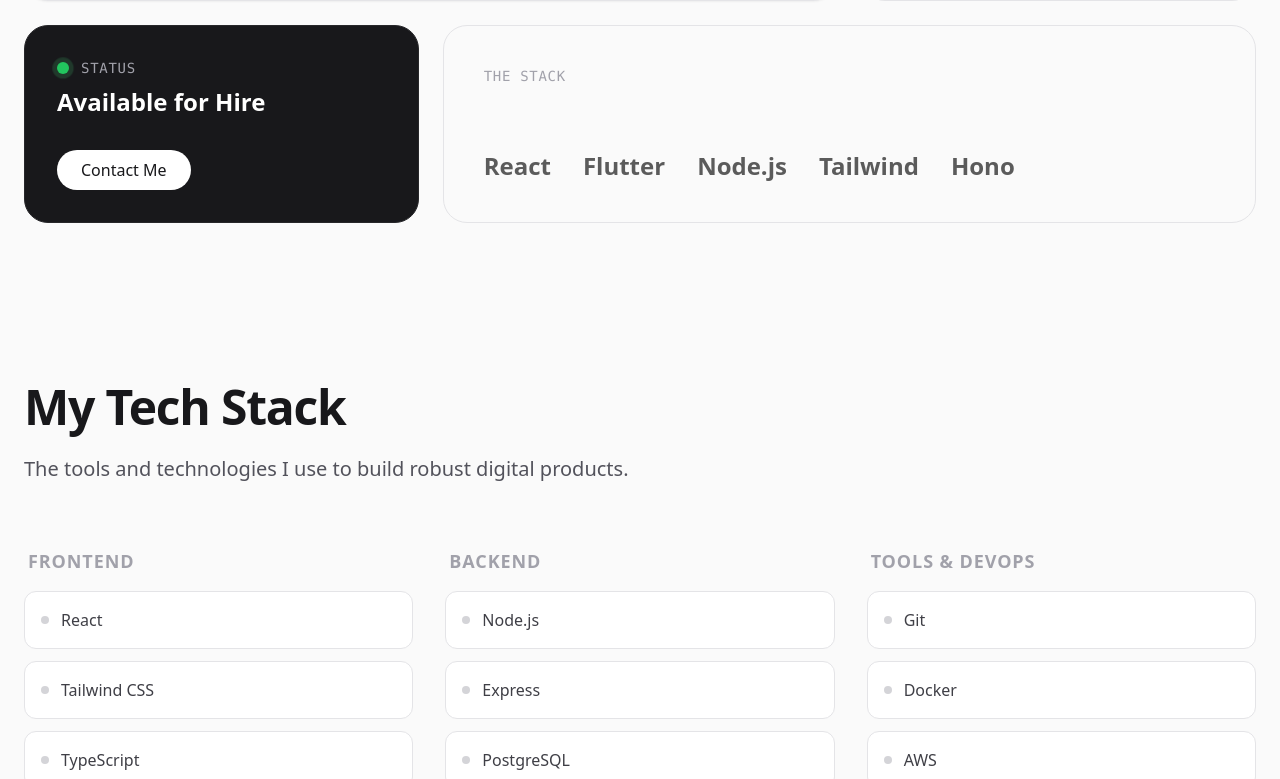
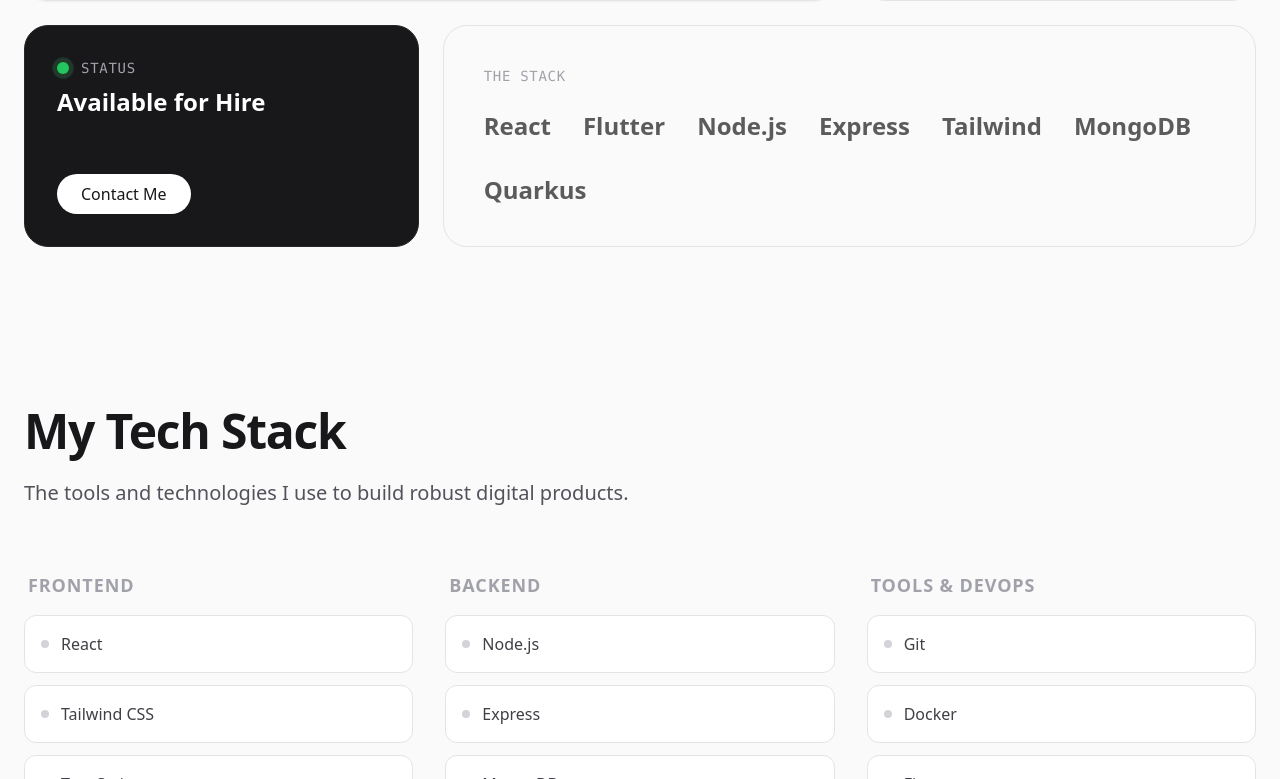
Before and after one commit to Ravi-Badami/Portfolio, a React (Vite) app in the folder portfolio/: page / in a window 1280 px wide. Shown: the part 561-1340 px from the top of the page. Built offline with nearby package versions, Linux system fonts and the light colour scheme.

Commit message:
Fixed the deployment issue

```diff
--- a/portfolio/package.json
+++ b/portfolio/package.json
@@ -28,5 +28,8 @@
     "postcss": "^8.4.33",
     "tailwindcss": "^3.4.1",
     "vite": "^5.0.8"
+  },
+  "engines": {
+    "node": ">=20.0.0"
   }
 }
--- a/portfolio/src/components/Hero/Index.jsx
+++ b/portfolio/src/components/Hero/Index.jsx
@@ -1,7 +1,5 @@
 import React from 'react';
-// import profileImg from '../../assets/profile.jpg'; // Image missing, using fallback
-
-// Tech Stack Icons (using text/emoji if icons missing, or generic placeholders)
+import { Link } from 'react-scroll';
 import { heroData } from '../../utils/content';
 
 const Hero = () => {
@@ -32,7 +30,7 @@
           </div>
         </div>
 
-        {/* Cell 3: Status (Available for hire) */}
+        {/* Cell 3: Status */}
         <div className="bg-zinc-900 rounded-3xl p-8 border border-zinc-800 flex flex-col justify-between group overflow-hidden relative">
           <div className="absolute inset-0 bg-grid-white/5 [mask-image:linear-gradient(0deg,white,rgba(255,255,255,0.6))] opacity-50" />
           <div className="relative z-10">
@@ -46,21 +44,28 @@
             <p className="text-white text-2xl font-semibold">{heroData.status}</p>
 
           </div>
-          <button className="mt-8 self-start px-6 py-2 bg-white text-zinc-900 rounded-full font-medium hover:scale-105 transition-transform w-full md:w-auto">
+          <Link
+            to="contact"
+            smooth={true}
+            duration={500}
+            offset={-50}
+            className="mt-8 self-start px-6 py-2 bg-white text-zinc-900 rounded-full font-medium hover:scale-105 transition-transform w-full md:w-auto text-center cursor-pointer relative z-20"
+          >
             Contact Me
-          </button>
+          </Link>
         </div>
 
         {/* Cell 4: Tech Stack */}
         <div className="md:col-span-2 bg-zinc-50 rounded-3xl p-8 md:p-10 border border-zinc-200 flex flex-col justify-between">
           <span className="text-zinc-400 font-mono text-sm uppercase tracking-wider mb-6 block">The Stack</span>
           <div className="flex flex-wrap gap-4 md:gap-8 items-center opacity-75 grayscale hover:grayscale-0 transition-all duration-500">
-             {/* Text placeholders for icons to be safe */}
              <span className="text-2xl font-bold text-zinc-800">React</span>
              <span className="text-2xl font-bold text-zinc-800">Flutter</span>
              <span className="text-2xl font-bold text-zinc-800">Node.js</span>
+             <span className="text-2xl font-bold text-zinc-800">Express</span>
              <span className="text-2xl font-bold text-zinc-800">Tailwind</span>
-             <span className="text-2xl font-bold text-zinc-800">Hono</span>
+             <span className="text-2xl font-bold text-zinc-800">MongoDB</span>
+             <span className="text-2xl font-bold text-zinc-800">Quarkus</span>
           </div>
         </div>
 
--- a/portfolio/src/components/Projects/ProjectCard.jsx
+++ b/portfolio/src/components/Projects/ProjectCard.jsx
@@ -4,20 +4,7 @@
   return (
     <div className="group flex flex-col h-full bg-white rounded-2xl overflow-hidden border border-zinc-200 transition-all duration-300 hover:-translate-y-2 hover:shadow-glow hover:border-teal-500/30">
       {/* Image / Placeholder */}
-      <div className="h-48 overflow-hidden bg-zinc-100 relative">
-        {project.image ? (
-          <img
-            src={project.image}
-            alt={project.title}
-            className="w-full h-full object-cover transform filter grayscale group-hover:grayscale-0 group-hover:scale-105 transition-all duration-700 ease-out"
-          />
-        ) : (
-          <div className="w-full h-full flex items-center justify-center text-zinc-300 font-mono text-xl bg-zinc-50">
-            {project.title.substring(0,2).toUpperCase()}
-          </div>
-        )}
-        <div className="absolute inset-0 bg-black/0 group-hover:bg-black/5 transition-colors duration-300" />
-      </div>
+
 
       <div className="p-6 flex flex-col flex-1">
         <h3 className="text-xl font-bold text-zinc-900 mb-2 group-hover:text-teal-600 transition-colors">
@@ -37,12 +24,29 @@
         </div>
 
         {/* Link Button */}
-        <a
-          href={project.link}
-          className="inline-flex items-center justify-center w-full px-4 py-2 bg-zinc-900 text-white rounded-lg font-medium text-sm hover:bg-zinc-800 transition-colors"
-        >
-          View Project
-        </a>
+        <div className="flex gap-3 mt-auto">
+          <a
+            href={project.link}
+            target="_blank"
+            rel="noopener noreferrer"
+            className="flex-1 inline-flex items-center justify-center px-4 py-2 bg-zinc-900 text-white rounded-lg font-medium text-sm hover:bg-zinc-800 transition-colors"
+          >
+            View Project
+          </a>
+          {project.github && (
+            <a
+              href={project.github}
+              target="_blank"
+              rel="noopener noreferrer"
+              className="inline-flex items-center justify-center px-3 py-2 bg-zinc-100 text-zinc-700 rounded-lg hover:bg-zinc-200 transition-colors"
+              aria-label="View Source Code"
+            >
+              <svg className="w-5 h-5" fill="currentColor" viewBox="0 0 24 24" aria-hidden="true">
+                <path fillRule="evenodd" d="M12 2C6.477 2 2 6.484 2 12.017c0 4.425 2.865 8.18 6.839 9.504.5.092.682-.217.682-.483 0-.237-.008-.868-.013-1.703-2.782.605-3.369-1.343-3.369-1.343-.454-1.158-1.11-1.466-1.11-1.466-.908-.62.069-.608.069-.608 1.003.07 1.531 1.032 1.531 1.032.892 1.53 2.341 1.088 2.91.832.092-.647.35-1.088.636-1.338-2.22-.253-4.555-1.113-4.555-4.951 0-1.093.39-1.988 1.029-2.688-.103-.253-.446-1.272.098-2.65 0 0 .84-.27 2.75 1.026A9.564 9.564 0 0112 6.844c.85.004 1.705.115 2.504.337 1.909-1.296 2.747-1.027 2.747-1.027.546 1.379.202 2.398.1 2.651.64.7 1.028 1.595 1.028 2.688 0 3.848-2.339 4.695-4.566 4.943.359.309.678.92.678 1.855 0 1.338-.012 2.419-.012 2.747 0 .268.18.58.688.482A10.019 10.019 0 0022 12.017C22 6.484 17.522 2 12 2z" clipRule="evenodd" />
+              </svg>
+            </a>
+          )}
+        </div>
       </div>
     </div>
   );
--- a/portfolio/src/utils/content.js
+++ b/portfolio/src/utils/content.js
@@ -16,7 +16,7 @@
       { name: "Tailwind CSS" },
       { name: "TypeScript" },
       { name: "Next.js" },
-      { name: "Framer Motion" }
+      { name: "Flutter" }
     ]
   },
   {
@@ -24,9 +24,9 @@
     skills: [
       { name: "Node.js" },
       { name: "Express" },
-      { name: "PostgreSQL" },
+      { name: "MongoDB" },
       { name: "Redis" },
-      { name: "Go" }
+      { name: "Quarkus" }
     ]
   },
   {
@@ -34,7 +34,6 @@
     skills: [
       { name: "Git" },
       { name: "Docker" },
-      { name: "AWS" },
       { name: "Figma" }
     ]
   }
@@ -72,18 +71,28 @@
 // Restored "TajBite" and "Netflix GPT" as per user request.
 export const projectsData = [
   {
+    title: "Chromadec",
+    description: "A premium landing page for an art commission agency. Features a dark luxury aesthetic, mobile-responsive layout, and high-performance animations.",
+    tags: ["React", "Tailwind CSS", "Framer Motion", "Vite"],
+    image: null,
+    link: "https://www.chromadec.com/",
+    github: null
+  },
+  {
     title: "TajBite",
-    description: "A dynamic food ordering application inspired by Swiggy/Zomato. Features real-time restaurant data, cart management, and a shimmer UI loading state for a premium user experience.",
+    description: "A comprehensive food ordering solution built for restaurant operations. Features real-time menu synchronization, efficient cart management, and a polished user interface for seamless digital dining experiences.",
     tags: ["React", "Redux Toolkit", "Tailwind CSS", "Jest"],
     image: null,
-    link: "https://tajbite.vercel.app/"
+    link: "https://tajbite.vercel.app/",
+    github: "https://github.com/Ravi-Badami" // Placeholder, user to update specific repo
   },
   {
     title: "Netflix GPT",
     description: "An AI-powered movie recommendation platform integrating OpenAI's GPT API. Features multi-language support, TMDB integration, and a responsive streaming-style UI.",
     tags: ["React", "OpenAI API", "Firebase", "Redux"],
     image: null,
-    link: "https://netflixgptpro.vercel.app/"
+    link: "https://netflixgptpro.vercel.app/",
+    github: "https://github.com/Ravi-Badami" // Placeholder, user to update specific repo
   },
 
 ];
```
